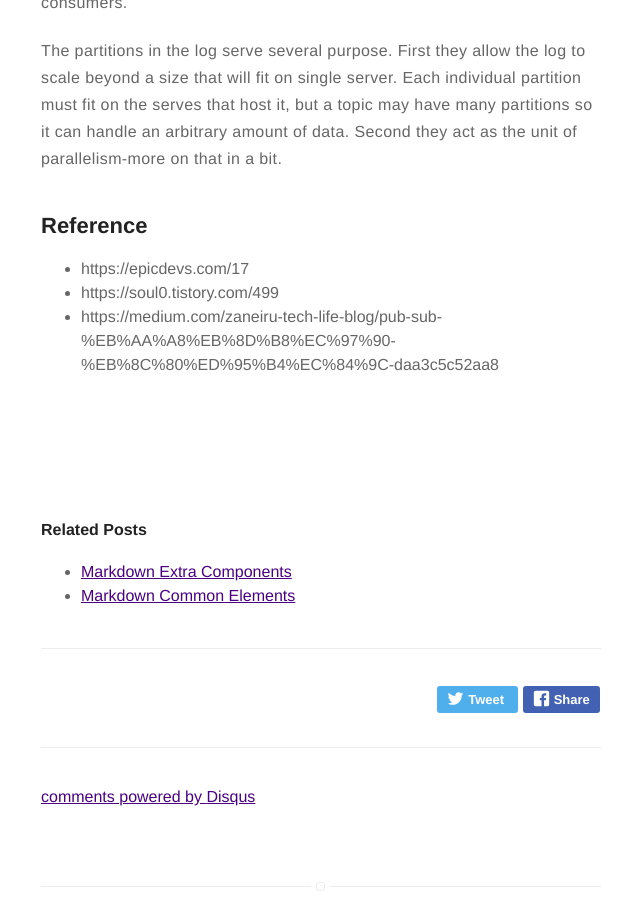
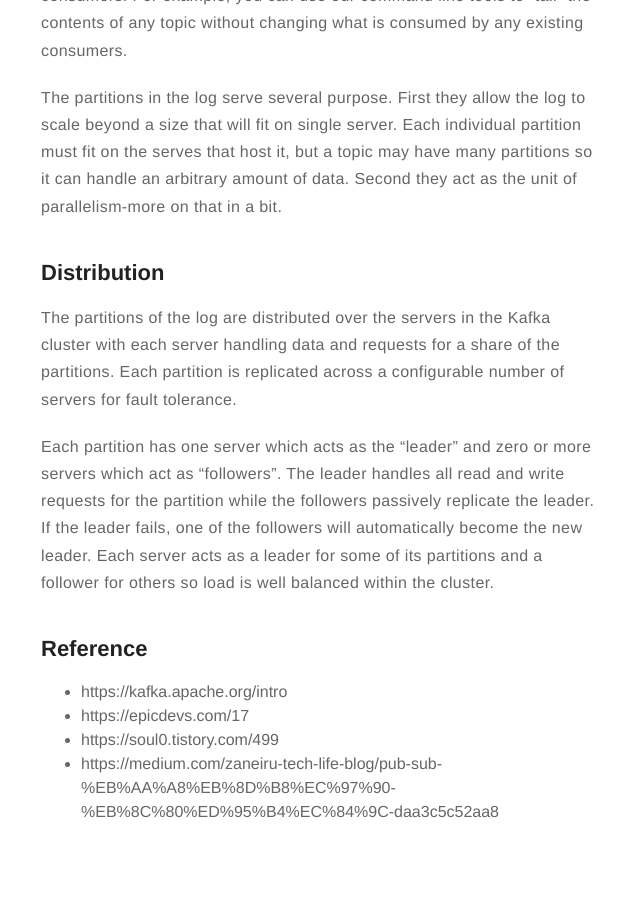
Before and after one commit to ohdoking/ohdoking.github.io, a Jekyll site: the page built from _posts/2019-02-28-about-Kafka.markdown, in a window 1280 px wide and 900 px high, scrolled down 3006 px. Shown: the whole window, without its empty margins (319-959 px from the left). Built offline with Jekyll 4.4.1, drawn with Linux system fonts in a browser that asks for light colours; comment, search, counter and statistics services are not loaded; some of the changed text lies outside the part shown.

Commit message:
add about distribution in kafka

```diff
--- a/_posts/2019-02-28-about-Kafka.markdown
+++ b/_posts/2019-02-28-about-Kafka.markdown
@@ -27,6 +27,8 @@ When “broker” accumulate message that is received with classifying based on
 
 ![Kafka how it works](https://t1.daumcdn.net/cfile/tistory/270D49435509151E2A)
 
+offset < partition < topic < broker < Kafka cluster
+
 ## Topic and Logs
 
 Let’s first dive into the core abstraction Kafka provides for a stream of records- the topic.
@@ -49,7 +51,15 @@ This combination of features means that Kafka consumers are very cheap-they can
 
 The partitions in the log serve several purpose. First they allow the log to scale beyond a size that will fit on single server. Each individual partition must fit on the serves that host it, but a topic may have many partitions so it can handle an arbitrary amount of data. Second they act as the unit of parallelism-more on that in a bit.
 
+## Distribution
+
+The partitions of the log are distributed over the servers in the Kafka cluster with each server handling data and requests for a share of the partitions. Each partition is replicated across a configurable number of servers for fault tolerance.
+
+Each partition has one server which acts as the "leader" and zero or more servers which act as "followers". The leader handles all read and write requests for the partition while the followers passively replicate the leader. If the leader fails, one of the followers will automatically become the new leader. Each server acts as a leader for some of its partitions and a follower for others so load is well balanced within the cluster.
+
+
 ## Reference
+- https://kafka.apache.org/intro
 - https://epicdevs.com/17
 - https://soul0.tistory.com/499
 - https://medium.com/zaneiru-tech-life-blog/pub-sub-%EB%AA%A8%EB%8D%B8%EC%97%90-%EB%8C%80%ED%95%B4%EC%84%9C-daa3c5c52aa8
```
